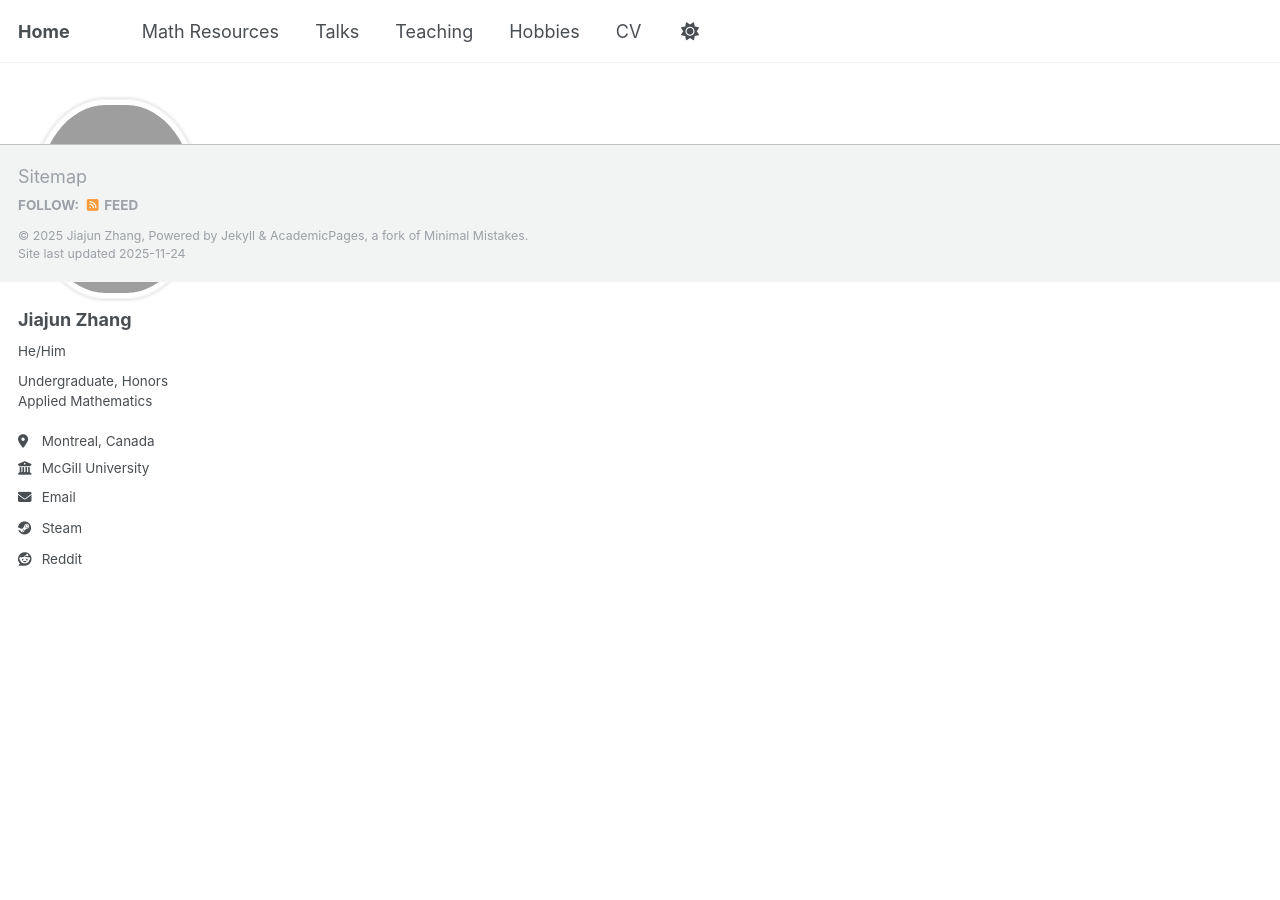
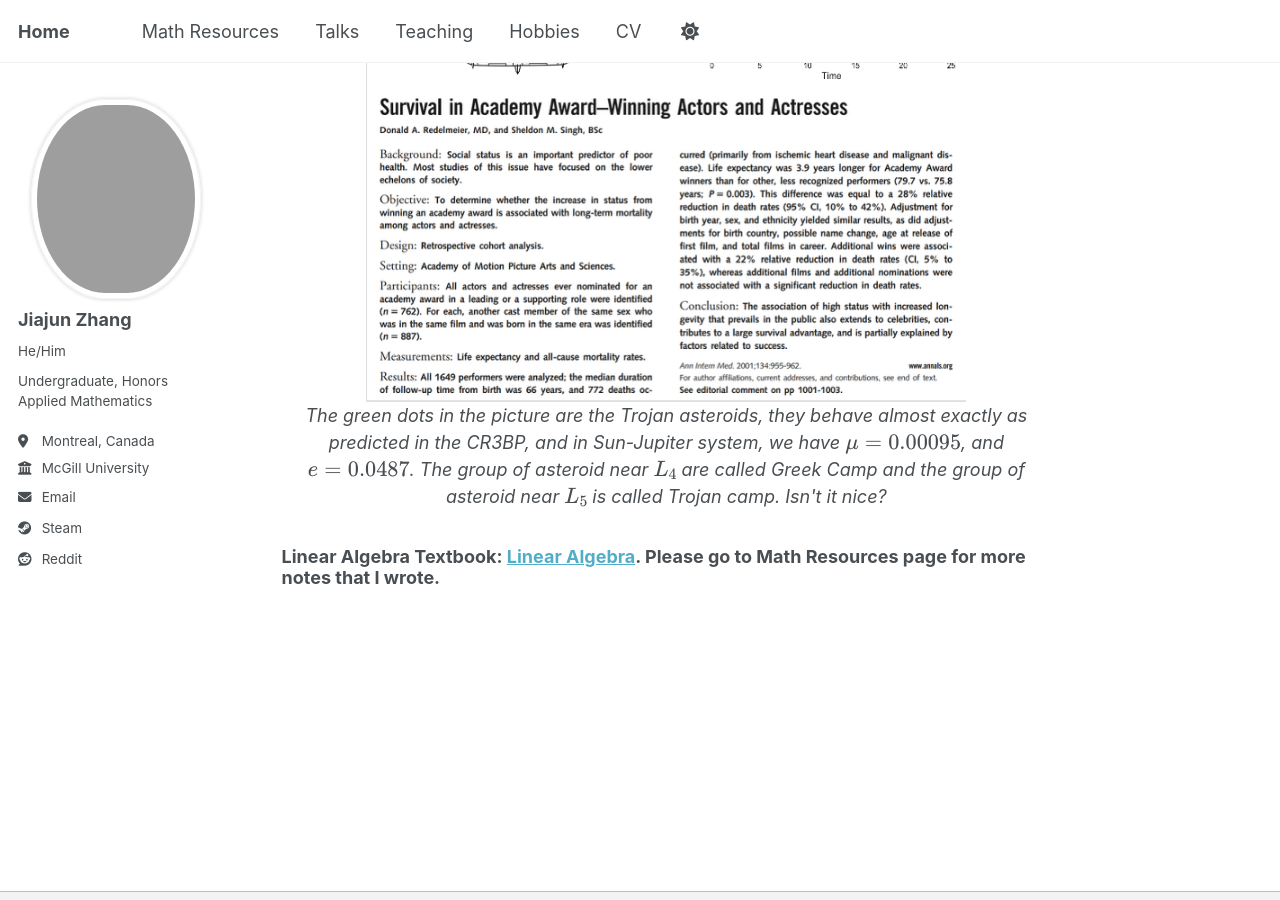
Before and after one commit to JohanssonRein/JohanssonRein.github.io, a Jekyll site: the page built from _pages/about.md, in a window 1280 px wide and 900 px high, scrolled down 3511 px. Built offline with Jekyll 4.4.1, drawn with Linux system fonts in a browser that asks for light colours.

Commit message:
Update about.md

```diff
--- a/_pages/about.md
+++ b/_pages/about.md
@@ -58,13 +58,18 @@ redirect_from:
 
 ## Previous Projects:
 
-* Right-censored; Length-biased data: [PDF Here](/files/rclb.pdf) (A contiuation of my summer research on survival analysis)
+### Right-censored; Length-biased data: [PDF Here](/files/rclb.pdf) (A contiuation of my summer research on survival analysis)
 
-* Survival Analysis, 2025 Summer Research: [Analysing Incident and Prevalent Cohort Survival Data (2025)](/files/survivalanalysis.pdf)
+### Survival Analysis, 2025 Summer Research: [Analysing Incident and Prevalent Cohort Survival Data (2025)](/files/survivalanalysis.pdf)
 
-* Dynamical Systems, An Introduction to Circular Restricted Three-Body Problem: [CR3BP](/files/3R3BP.pdf)
+### Dynamical Systems, An Introduction to Circular Restricted Three-Body Problem: [CR3BP](/files/3R3BP.pdf)
 
-* Linear Algebra Textbook: [Linear Algebra](/files/线性代数.pdf). Please go to Math Resources page for more notes that I wrote.
+<div style="text-align: center;">
+  <img src="/images/coverpage.png" alt="Winter Break" width="600">
+  <p><em>The green dots in the picture are the Trojan asteroids, they behave almost exactly as predicted in the CR3BP, and in Sun-Jupiter system, we have $\mu = 0.00095$, and $e=0.0487$. The group of asteroid near $L_4$ are called Greek Camp and the group of asteroid near $L_5$ is called Trojan camp. Isn't it nice?</em></p>
+</div>
+
+### Linear Algebra Textbook: [Linear Algebra](/files/线性代数.pdf). Please go to Math Resources page for more notes that I wrote.
 
 
 <br>
```
